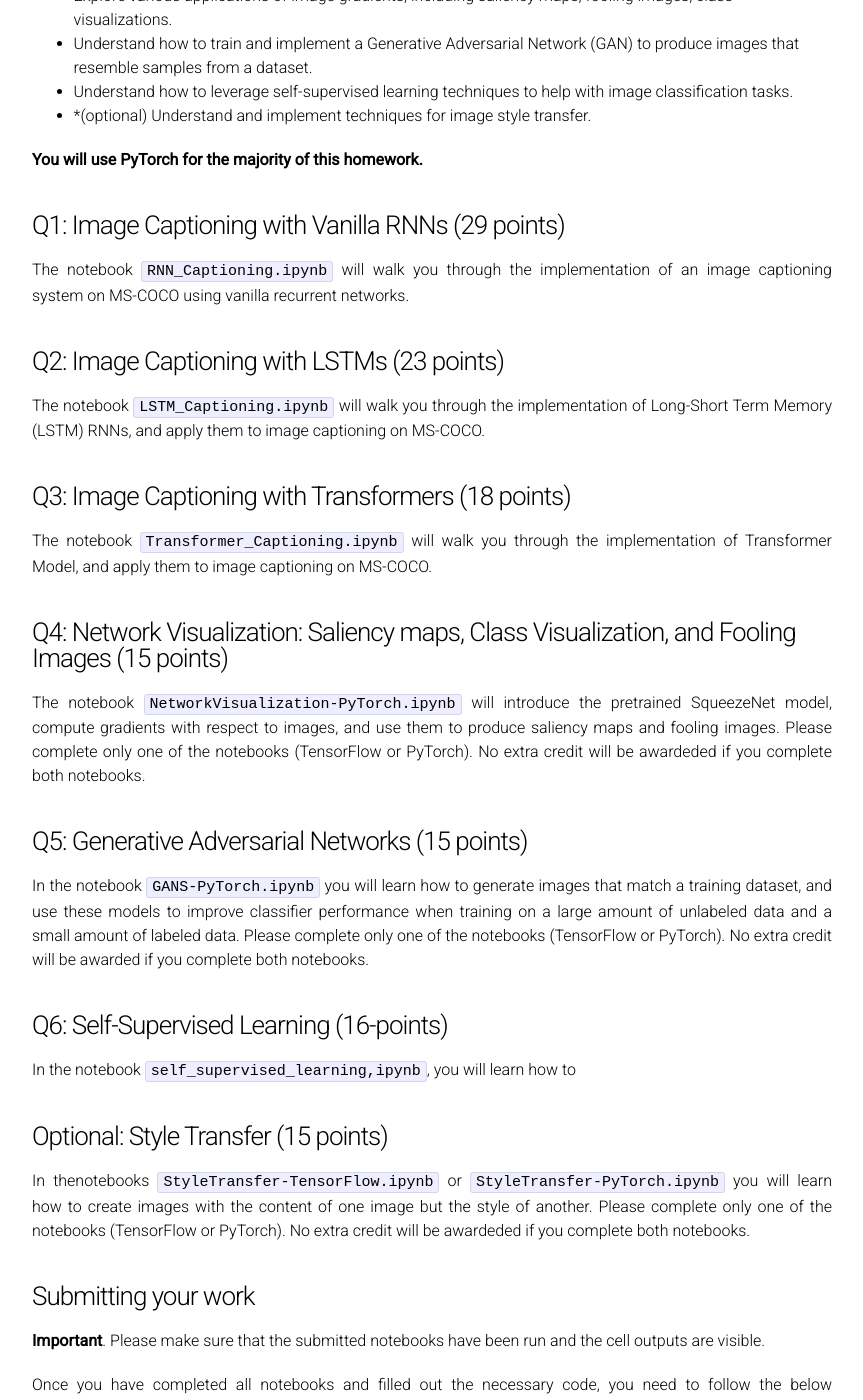
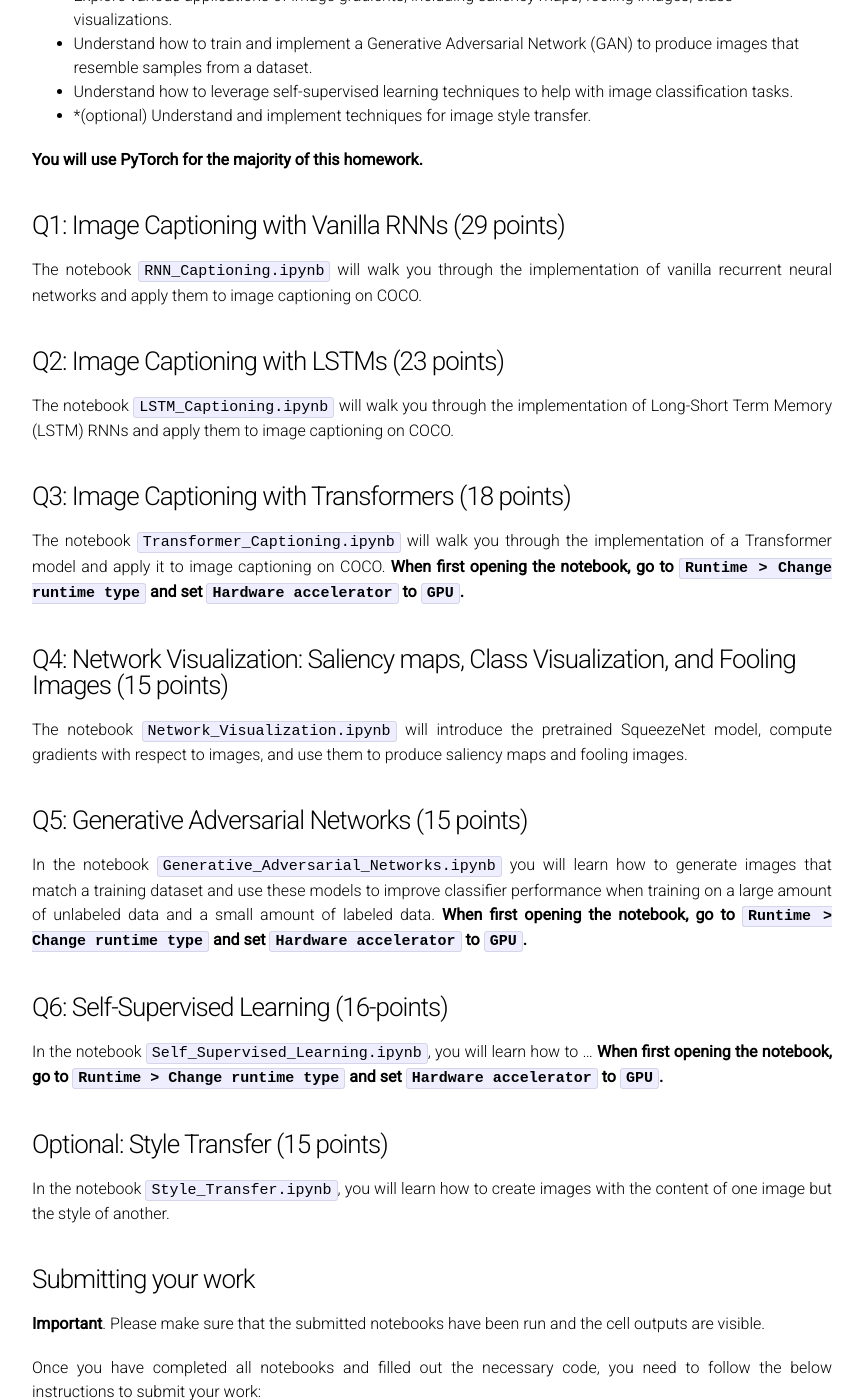
Before and after one commit to cs231n/cs231n.github.io, a Jekyll site: the page built from assignments/2021/assignment3.md, in a window 1280 px wide and 1400 px high, scrolled down 1616 px. Shown: the whole window, without its empty margins (208-1071 px from the left). Built offline with Jekyll 4.4.1, drawn with Linux system fonts in a browser that asks for light colours; some of the changed text lies outside the part shown.

Commit message:
Update assignment3.md

```diff
--- a/assignments/2021/assignment3.md
+++ b/assignments/2021/assignment3.md
@@ -42,7 +42,7 @@
 
 ### Goals
 
-In this assignment, you will implement recurrent neural networks and apply them to image captioning on the Microsoft COCO data. You will also explore methods for visualizing the features of a pretrained model on ImageNet, and use this model to implement Style Transfer. Finally, you will train a Generative Adversarial Network to generate images that look like a training dataset!
+In this assignment, you will implement language networks and apply them to image captioning on the COCO dataset. Then you will explore methods for visualizing the features of a pretrained model on ImageNet and train a Generative Adversarial Network to generate images that look like a training dataset. Finally, you will be introduced to self-supervised learning to automatically learn the visual representations of an unlabeled dataset.
 
 The goals of this assignment are as follows:
 
@@ -58,31 +58,31 @@
 
 ### Q1: Image Captioning with Vanilla RNNs (29 points)
 
-The notebook `RNN_Captioning.ipynb` will walk you through the implementation of an image captioning system on MS-COCO using vanilla recurrent networks.
+The notebook `RNN_Captioning.ipynb` will walk you through the implementation of vanilla recurrent neural networks and apply them to image captioning on COCO.
 
 ### Q2: Image Captioning with LSTMs (23 points)
 
-The notebook `LSTM_Captioning.ipynb` will walk you through the implementation of Long-Short Term Memory (LSTM) RNNs, and apply them to image captioning on MS-COCO.
+The notebook `LSTM_Captioning.ipynb` will walk you through the implementation of Long-Short Term Memory (LSTM) RNNs and apply them to image captioning on COCO.
 
 ### Q3: Image Captioning with Transformers (18 points)
 
-The notebook `Transformer_Captioning.ipynb` will walk you through the implementation of Transformer Model, and apply them to image captioning on MS-COCO.
+The notebook `Transformer_Captioning.ipynb` will walk you through the implementation of a Transformer model and apply it to image captioning on COCO. **When first opening the notebook, go to `Runtime > Change runtime type` and set `Hardware accelerator` to `GPU`.**
 
 ### Q4: Network Visualization: Saliency maps, Class Visualization, and Fooling Images (15 points)
 
-The notebook `NetworkVisualization-PyTorch.ipynb` will introduce the pretrained SqueezeNet model, compute gradients with respect to images, and use them to produce saliency maps and fooling images. Please complete only one of the notebooks (TensorFlow or PyTorch). No extra credit will be awardeded if you complete both notebooks.
+The notebook `Network_Visualization.ipynb` will introduce the pretrained SqueezeNet model, compute gradients with respect to images, and use them to produce saliency maps and fooling images.
 
 ### Q5: Generative Adversarial Networks (15 points)
 
-In the notebook `GANS-PyTorch.ipynb` you will learn how to generate images that match a training dataset, and use these models to improve classifier performance when training on a large amount of unlabeled data and a small amount of labeled data. Please complete only one of the notebooks (TensorFlow or PyTorch). No extra credit will be awarded if you complete both notebooks.
+In the notebook `Generative_Adversarial_Networks.ipynb` you will learn how to generate images that match a training dataset and use these models to improve classifier performance when training on a large amount of unlabeled data and a small amount of labeled data. **When first opening the notebook, go to `Runtime > Change runtime type` and set `Hardware accelerator` to `GPU`.**
 
 ### Q6: Self-Supervised Learning (16-points)
 
-In the notebook `self_supervised_learning,ipynb`, you will learn how to
+In the notebook `Self_Supervised_Learning.ipynb`, you will learn how to ... **When first opening the notebook, go to `Runtime > Change runtime type` and set `Hardware accelerator` to `GPU`.**
 
 ### Optional: Style Transfer (15 points)
 
-In thenotebooks `StyleTransfer-TensorFlow.ipynb` or `StyleTransfer-PyTorch.ipynb` you will learn how to create images with the content of one image but the style of another. Please complete only one of the notebooks (TensorFlow or PyTorch). No extra credit will be awardeded if you complete both notebooks.
+In the notebook `Style_Transfer.ipynb`, you will learn how to create images with the content of one image but the style of another.
 
 ### Submitting your work
 
```
Also changed, not shown: other parts of assignments/2021/assignment3.md (+3 -3 lines).
